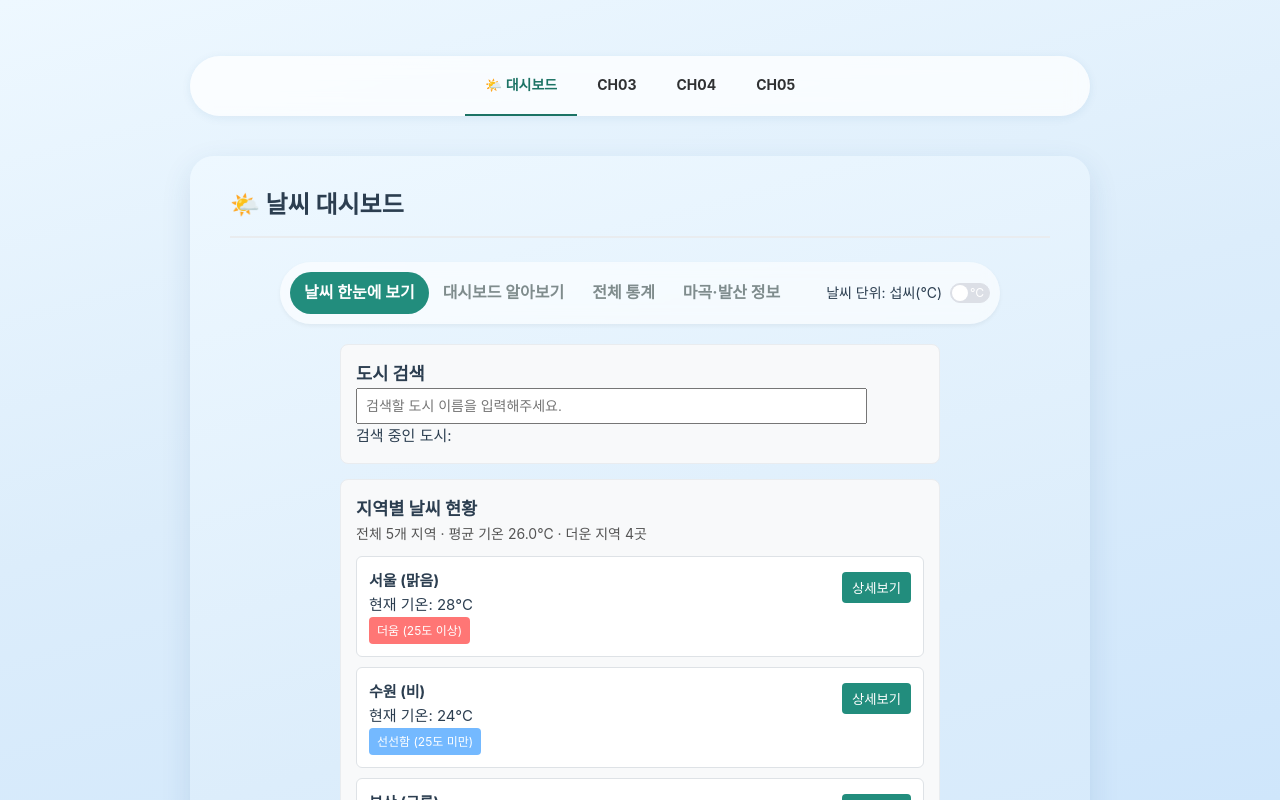
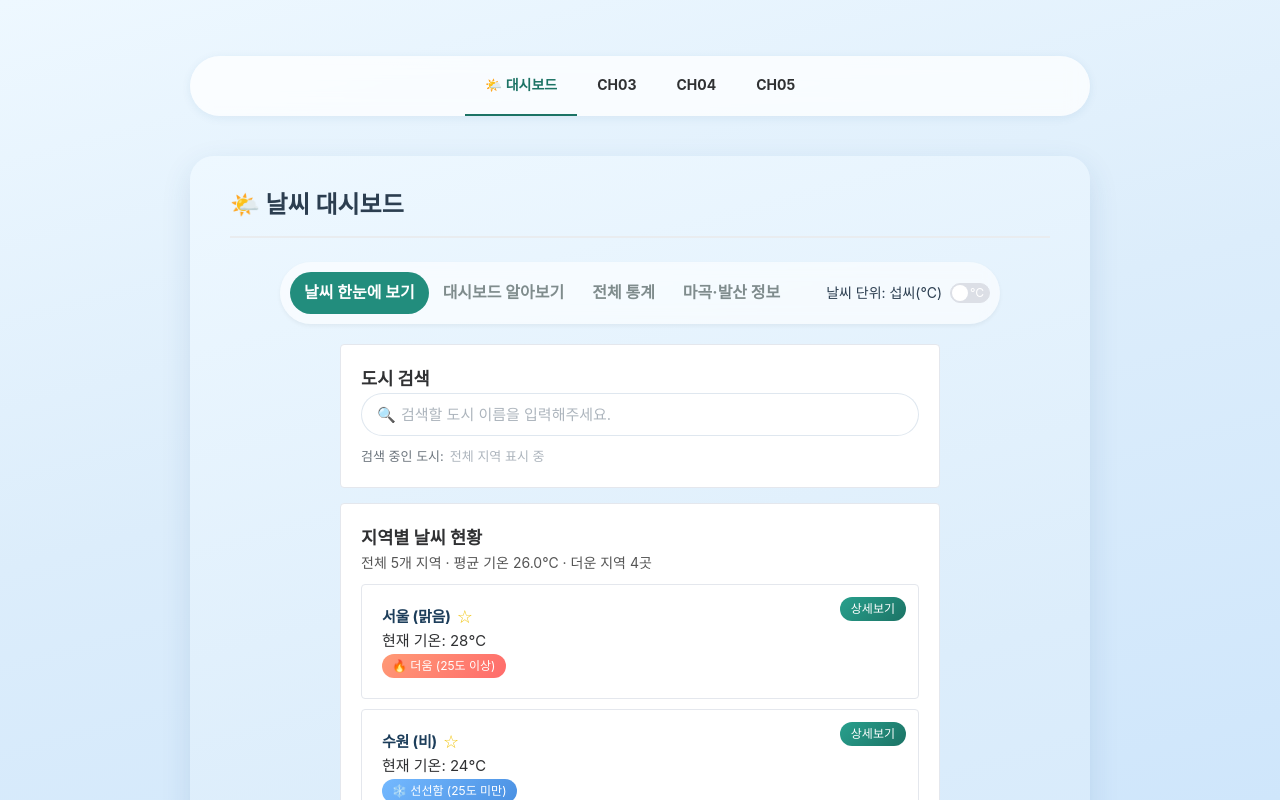
Before and after one commit to dudtlstm/skala-vue, a Vue app: page / in a window 1280 px wide. Shown: the top 800 px of the page. Built offline with nearby package versions, Linux system fonts and the light colour scheme; a web font is replaced by a local one.

Commit message:
ch05: BaseDashboardCard/SearchBar/WeatherCard 4개 컴포넌트 분리 유지

```diff
--- a/src/components/handson/BaseDashboardCard.vue
+++ b/src/components/handson/BaseDashboardCard.vue
@@ -1,18 +1,14 @@
 <template>
-  <div class="base-dashboard-card">
+  <el-card class="base-dashboard-card" shadow="never">
     <slot></slot>
-  </div>
+  </el-card>
 </template>
 
 <style scoped>
 .base-dashboard-card {
-  background: #f8f9fa;
-  padding: 15px;
-  border-radius: 8px;
   margin-bottom: 15px;
-  border: 1px solid #e9ecef;
 }
-.base-dashboard-card h3 {
+.base-dashboard-card :deep(h3) {
   font-weight: 700;
 }
 </style>
--- a/src/components/handson/SearchBar.vue
+++ b/src/components/handson/SearchBar.vue
@@ -8,28 +8,101 @@ defineProps({
 })
 
 // 입력값이 바뀔 때 상위로 update-query 이벤트 전달 (emits)
-defineEmits(['update-query'])
+const emit = defineEmits(['update-query'])
 </script>
 
 <template>
   <div class="search-inner">
     <h3>도시 검색</h3>
-    <input
-      type="text"
-      :value="currentQuery"
-      @input="$emit('update-query', $event.target.value)"
-      placeholder="검색할 도시 이름을 입력해주세요."
-    />
-    <p>
-      검색 중인 도시: <strong>{{ currentQuery }}</strong>
+    <div class="search-input-wrap">
+      <span class="search-icon">🔍</span>
+      <input
+        type="text"
+        class="search-input"
+        placeholder="검색할 도시 이름을 입력해주세요."
+        :value="currentQuery"
+        @input="emit('update-query', $event.target.value)"
+      />
+      <button
+        v-if="currentQuery"
+        type="button"
+        class="clear-btn"
+        aria-label="검색어 지우기"
+        @click="emit('update-query', '')"
+      >
+        ✕
+      </button>
+    </div>
+    <p class="search-status">
+      검색 중인 도시:
+      <span v-if="currentQuery" class="query-tag">{{ currentQuery }}</span>
+      <span v-else class="query-empty">전체 지역 표시 중</span>
     </p>
   </div>
 </template>
 
 <style scoped>
-input {
-  padding: 8px;
-  width: 90%;
-  font-size: 14px;
+.search-input-wrap {
+  position: relative;
+  display: flex;
+  align-items: center;
+}
+.search-icon {
+  position: absolute;
+  left: 16px;
+  font-size: 15px;
+  color: #228d7d;
+  pointer-events: none;
+}
+.search-input {
+  width: 100%;
+  padding: 12px 40px;
+  font-size: 15px;
+  font-family: inherit;
+  color: #2c3e50;
+  border: none;
+  border-radius: 999px;
+  background: #fff;
+  box-shadow: 0 0 0 1px rgba(31, 84, 143, 0.14) inset;
+  transition: box-shadow 0.15s ease;
+}
+.search-input::placeholder {
+  color: #adb5bd;
+}
+.search-input:focus {
+  outline: none;
+  box-shadow: 0 0 0 1.5px #1c7365 inset;
+}
+.clear-btn {
+  position: absolute;
+  right: 12px;
+  padding: 4px;
+  border: none;
+  background: transparent;
+  color: #adb5bd;
+  font-size: 13px;
+  line-height: 1;
+  cursor: pointer;
+}
+.clear-btn:hover {
+  color: #6c757d;
+}
+.search-status {
+  margin-top: 10px;
+  font-size: 13px;
+  color: #6c757d;
+  display: flex;
+  align-items: center;
+  gap: 6px;
+}
+.query-tag {
+  padding: 2px 10px;
+  border-radius: 999px;
+  color: #fff;
+  font-weight: 600;
+  background: linear-gradient(135deg, #28a08d, #1c7365);
+}
+.query-empty {
+  color: #adb5bd;
 }
 </style>
--- a/src/components/handson/WeatherCard.vue
+++ b/src/components/handson/WeatherCard.vue
@@ -1,6 +1,9 @@
 <script setup>
+import { useDisplayTemp } from '@/composables/useDisplayTemp'
+import { useFavoriteStore } from '@/stores/favoriteStore'
+
 // 상위로부터 도시 객체를 전달받아 표시 (props)
-defineProps({
+const props = defineProps({
   cityItem: {
     type: Object,
     required: true,
@@ -9,54 +12,92 @@ defineProps({
 
 // 카드 선택(select-card)과 상세보기(click-detail)를 상위로 전달 (emits)
 const emit = defineEmits(['select-card', 'click-detail'])
+
+// 단위 변환 로직은 Composable로 위임 (WeatherDetailView.vue와 공유)
+const { displayTemp, unitSymbol } = useDisplayTemp(() => props.cityItem.temp)
+
+// configStore와 별개로 만든 즐겨찾기 스토어 (개인 추가 Store)
+const favoriteStore = useFavoriteStore()
 </script>
 
 <template>
-  <div class="weather-card" @click="emit('select-card', cityItem)">
-    <h4>{{ cityItem.name }} ({{ cityItem.status }})</h4>
-    <p>현재 기온: {{ cityItem.temp }}°C</p>
+  <el-card class="weather-card" shadow="hover" @click="emit('select-card', cityItem)">
+    <div class="card-title-row">
+      <h4>{{ cityItem.name }} ({{ cityItem.status }})</h4>
+      <button class="favorite-btn" @click.stop="favoriteStore.toggleFavorite(cityItem.id)">
+        {{ favoriteStore.isFavorite(cityItem.id) ? '★' : '☆' }}
+      </button>
+    </div>
+    <p>현재 기온: {{ displayTemp }}{{ unitSymbol }}</p>
 
-    <span v-if="cityItem.temp >= 25" class="badge hot">더움 (25도 이상)</span>
-    <span v-else class="badge cool">선선함 (25도 미만)</span>
+    <el-tag v-if="cityItem.temp >= 25" class="weather-badge badge-hot">🔥 더움 (25도 이상)</el-tag>
+    <el-tag v-else class="weather-badge badge-cool">❄️ 선선함 (25도 미만)</el-tag>
 
-    <button class="btn-detail" @click.stop="emit('click-detail', cityItem.name, cityItem.status)">
+    <el-button
+      class="btn-detail"
+      round
+      size="small"
+      @click.stop="emit('click-detail', cityItem.name, cityItem.status)"
+    >
       상세보기
-    </button>
-  </div>
+    </el-button>
+  </el-card>
 </template>
 
 <style scoped>
 .weather-card {
-  background: #fff;
-  border: 1px solid #dee2e6;
-  padding: 12px;
   margin-bottom: 10px;
-  border-radius: 6px;
   cursor: pointer;
   position: relative;
 }
-.badge {
-  display: inline-block;
-  padding: 4px 8px;
-  font-size: 12px;
-  border-radius: 4px;
+.card-title-row {
+  display: flex;
+  align-items: center;
+  gap: 6px;
+  padding-right: 78px;
+}
+.card-title-row h4 {
+  font-weight: 700;
+  font-size: 15px;
+  color: #1c3d5a;
+  letter-spacing: -0.2px;
+}
+.favorite-btn {
+  border: none;
+  background: transparent;
+  font-size: 18px;
+  line-height: 1;
+  color: #f1c40f;
+  cursor: pointer;
+  padding: 0;
+  transition: transform 0.15s ease;
+}
+.favorite-btn:hover {
+  transform: scale(1.15);
+}
+.weather-badge {
+  border: none;
+  border-radius: 999px;
+  padding: 2px 10px;
   color: #fff;
+  font-weight: 600;
 }
-.hot {
-  background-color: #ff7675;
+.badge-hot {
+  background: linear-gradient(135deg, #ff9a76, #ff6b6b);
 }
-.cool {
-  background-color: #74b9ff;
+.badge-cool {
+  background: linear-gradient(135deg, #74b9ff, #4a90e2);
 }
 .btn-detail {
   position: absolute;
   right: 12px;
-  top: 15px;
-  padding: 6px 10px;
-  cursor: pointer;
-  background-color: #228d7d;
+  top: 12px;
+  border: none;
+  background: linear-gradient(135deg, #28a08d, #1c7365);
   color: #fff;
-  border: none;
-  border-radius: 4px;
+  font-weight: 600;
+}
+.btn-detail:hover {
+  filter: brightness(1.08);
 }
 </style>
--- a/src/components/handson/WeatherParent.vue
+++ b/src/components/handson/WeatherParent.vue
@@ -6,6 +6,7 @@ import BaseDashboardCard from './BaseDashboardCard.vue'
 import SearchBar from './SearchBar.vue'
 import WeatherCard from './WeatherCard.vue'
 import WeatherSummary from './WeatherSummary.vue'
+import { subjectParticle } from '@/utils/koreanParticle'
 
 // 지역별 날씨 데이터: 기본 3가지 + 개인 추가 2가지(의정부, 포항)
 const cityWeathers = ref([
@@ -55,13 +56,13 @@ const handleUpdateQuery = (value) => {
 
 // WeatherCard의 select-card 이벤트 수신: 상태바 문구 + 선택 도시 상세 정보 갱신
 const handleSelectCard = (city) => {
-  noticeMessage.value = `${city.name}이 선택되었습니다.`
+  noticeMessage.value = `${city.name}${subjectParticle(city.name)} 선택되었습니다.`
   lastSelectedCity.name = city.name
   lastSelectedCity.temp = city.temp
   lastSelectedCity.status = city.status
 }
 
-// WeatherCard의 click-detail 이벤트: 알림창 표시
+// WeatherCard의 click-detail 이벤트 수신: CH03 과제 요구사항 4번을 그대로 따름(window.alert)
 const showDetail = (cityName, status) => {
   window.alert(`${cityName}의 현재 날씨는 [${status}] 상태입니다.`)
 }
@@ -93,6 +94,10 @@ watchEffect(() => {
 </script>
 
 <template>
+  <div class="app-container">
+    <h1>🧩 CH05: Weather Component</h1>
+    <hr />
+
     <div class="dashboard-wrapper">
       <BaseDashboardCard>
         <SearchBar :current-query="keyword" @update-query="handleUpdateQuery" />
@@ -125,24 +130,13 @@ watchEffect(() => {
         {{ noticeMessage }}
       </div>
     </div>
+  </div>
 </template>
 
 <style scoped>
-.dashboard-wrapper {
-  width: 600px;
-  margin: 0 auto;
-}
 .empty-line {
   text-align: center;
   color: #e74c3c;
   padding: 10px 0;
 }
-.status-bar {
-  background: #e8f5e9;
-  padding: 10px;
-  text-align: center;
-  color: #2e7d32;
-  font-weight: bold;
-  border-radius: 6px;
-}
 </style>
```
Lines whose indentation alone changed are shown as unchanged.
